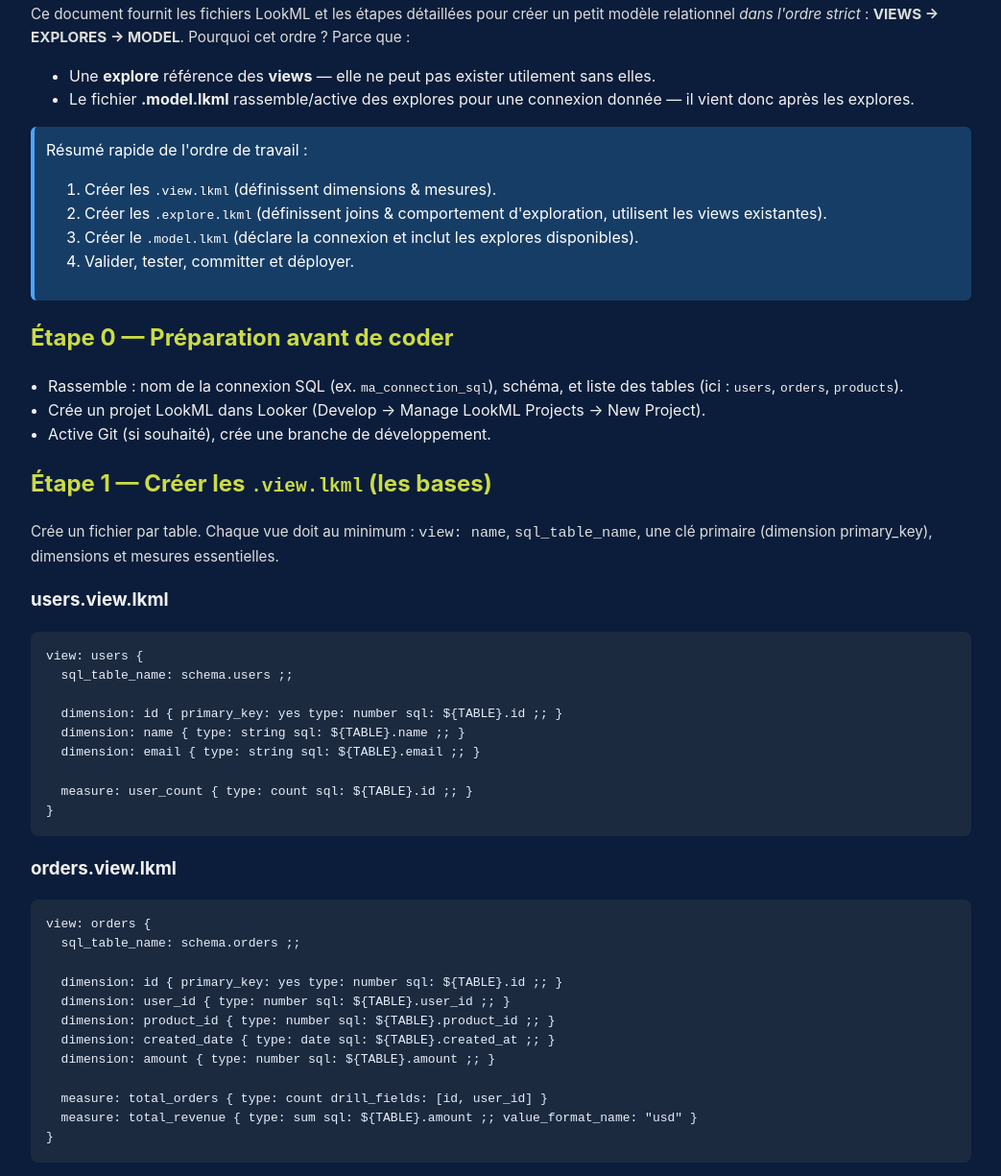
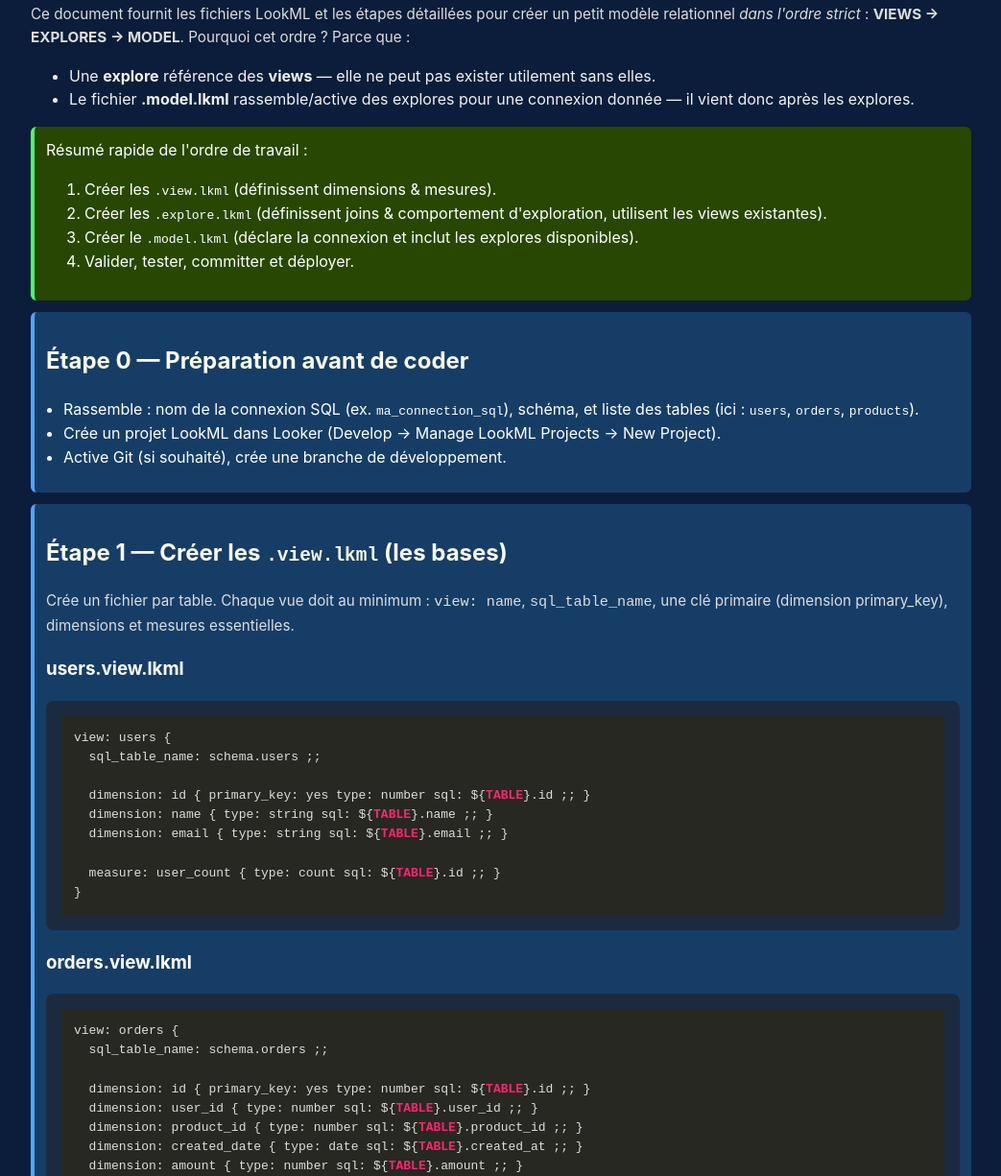
Before and after one commit to formations-git/Data-Engineer, a plain HTML site: page looker/lookml/lookml-premier-pas.html in a window 1280 px wide. Shown: the part 137-1362 px from the top of the page at 96% size, without its empty margins (118-1161 px from the left). Drawn offline with nearby package versions, Linux system fonts and the light colour scheme.

Commit message:
update Air flow

```diff
--- a/looker/lookml/lookml-premier-pas.html
+++ b/looker/lookml/lookml-premier-pas.html
@@ -3,6 +3,11 @@
 <head>
   <meta charset="utf-8" />
   <meta name="viewport" content="width=device-width,initial-scale=1" />
+    <link rel="stylesheet" href="https://cdnjs.cloudflare.com/ajax/libs/highlight.js/11.8.0/styles/monokai.min.css">
+    <script src="https://cdnjs.cloudflare.com/ajax/libs/highlight.js/11.8.0/highlight.min.js"></script>
+    <script src="https://cdnjs.cloudflare.com/ajax/libs/highlight.js/11.8.0/languages/sql.min.js"></script>
+    <script>hljs.highlightAll();</script>
+
   <title>LookML — Tutoriel pas-à-pas (ordre : VIEWS → EXPLORES → MODEL)</title>
 <style>
     body {
@@ -16,7 +21,7 @@
     }
 
     h1, h2 {
-      color: #ccdb45; /* Titres en bleu clair pour contraster avec le fond sombre */
+      color: #fafcea; /* Titres en bleu clair pour contraster avec le fond sombre */
     }
 
     pre {
@@ -42,6 +47,15 @@
     }
 
     .hint {
+      background: #274702;            /* Fond bleu-gris plus clair pour les encadrés */
+      border-left: 4px solid #4dff6b; /* Trait bleu à gauche (effet “note”) */
+      padding: 12px;                  /* Espacement interne */
+      margin: 12px 0;                 /* Marges au-dessus et en dessous */
+      border-radius: 6px;             /* Coins arrondis */
+      color: #fff;                    /* Texte blanc */
+    }
+
+    .hint2 {
       background: #163d66;            /* Fond bleu-gris plus clair pour les encadrés */
       border-left: 4px solid #4da6ff; /* Trait bleu à gauche (effet “note”) */
       padding: 12px;                  /* Espacement interne */
@@ -49,6 +63,7 @@
       border-radius: 6px;             /* Coins arrondis */
       color: #fff;                    /* Texte blanc */
     }
+
 
     .steps {
       margin: 12px 0;      /* Marges extérieures */
@@ -79,13 +94,16 @@
     </ol>
   </div>
 
+<section class="hint2">
   <h2>Étape 0 — Préparation avant de coder</h2>
   <ul class="steps">
     <li>Rassemble : nom de la connexion SQL (ex. <code>ma_connection_sql</code>), schéma, et liste des tables (ici : <code>users</code>, <code>orders</code>, <code>products</code>).</li>
     <li>Crée un projet LookML dans Looker (Develop → Manage LookML Projects → New Project).</li>
     <li>Active Git (si souhaité), crée une branche de développement.</li>
   </ul>
+</section>
 
+<section class="hint2">
   <h2>Étape 1 — Créer les <code>.view.lkml</code> (les bases)</h2>
   <p class="meta">Crée un fichier par table. Chaque vue doit au minimum : <code>view: name</code>, <code>sql_table_name</code>, une clé primaire (dimension primary_key), dimensions et mesures essentielles.</p>
 
@@ -132,7 +150,9 @@
 }
 </code></pre>
   </div>
+</section>
 
+<section class="hint2">
   <h2>Étape 2 — Créer les <code>.explore.lkml</code> (après les views)</h2>
   <p class="meta">Les explores utilisent les views existantes. Crée un fichier par exploration principale (ou place-les dans le model) — mais ici on les met dans des fichiers séparés pour respecter l'ordre logique.</p>
 
@@ -171,7 +191,9 @@
 }
 </code></pre>
   </div>
+</section>
 
+<section class="hint2">
   <h2>Étape 3 — Créer le <code>.model.lkml</code> (après avoir créé les explores)</h2>
   <p class="meta">Le model active les explores pour une connexion. Il doit contenir la <code>connection</code> et inclure les fichiers de views/explores.</p>
 
@@ -187,7 +209,9 @@ explore: users {}
 explore: orders {}
 </code></pre>
   </div>
+</section>
 
+<section class="hint2">
   <h2>Étape 4 — Valider et tester</h2>
   <ol class="steps">
     <li>Commit & push ta branche Git (si activé).</li>
@@ -204,5 +228,7 @@ explore: orders {}
     <li>Documente dimensions/measures avec <code>description</code> pour tes utilisateurs.</li>
     <li>Garde les vues focalisées sur la table source ; les calculs lourds peuvent aller soit dans la base (vues matérialisées) soit comme derived_table dans LookML si nécessaire.</li>
   </ul>
+</section>
+
 </body>
 </html>
```
